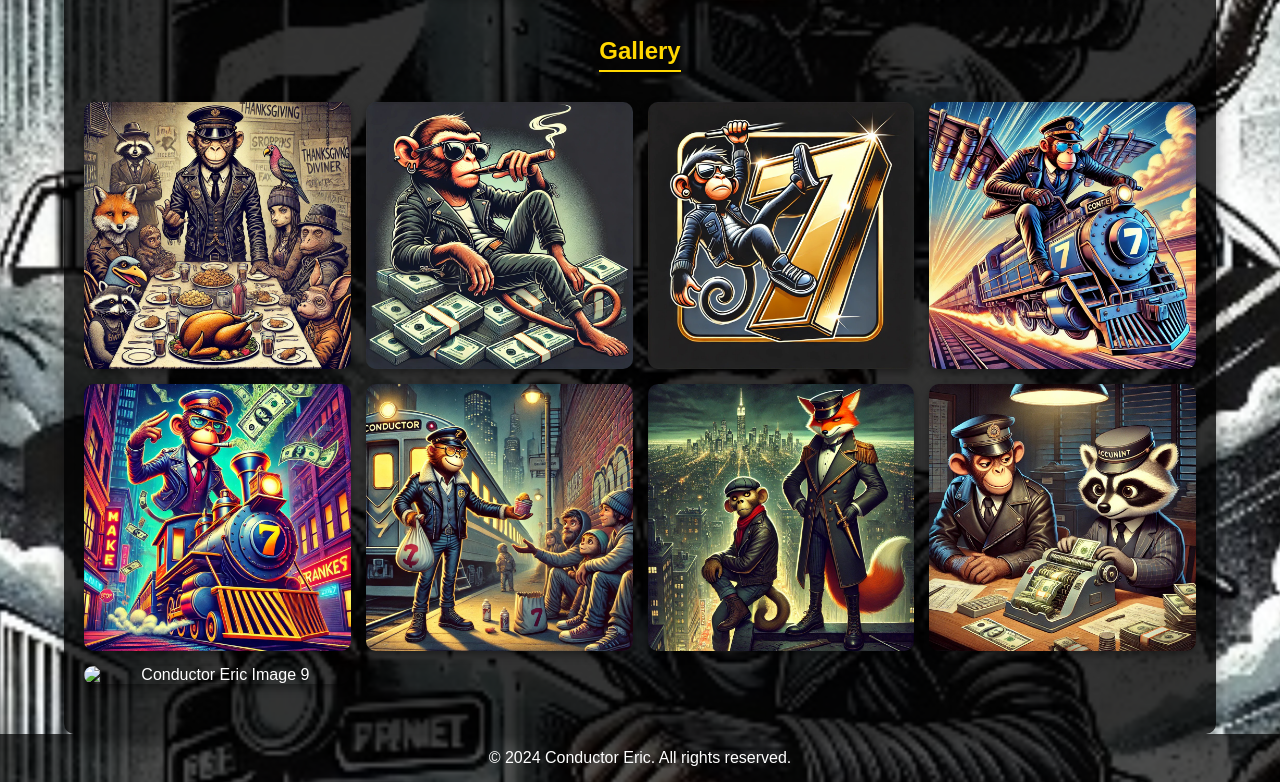
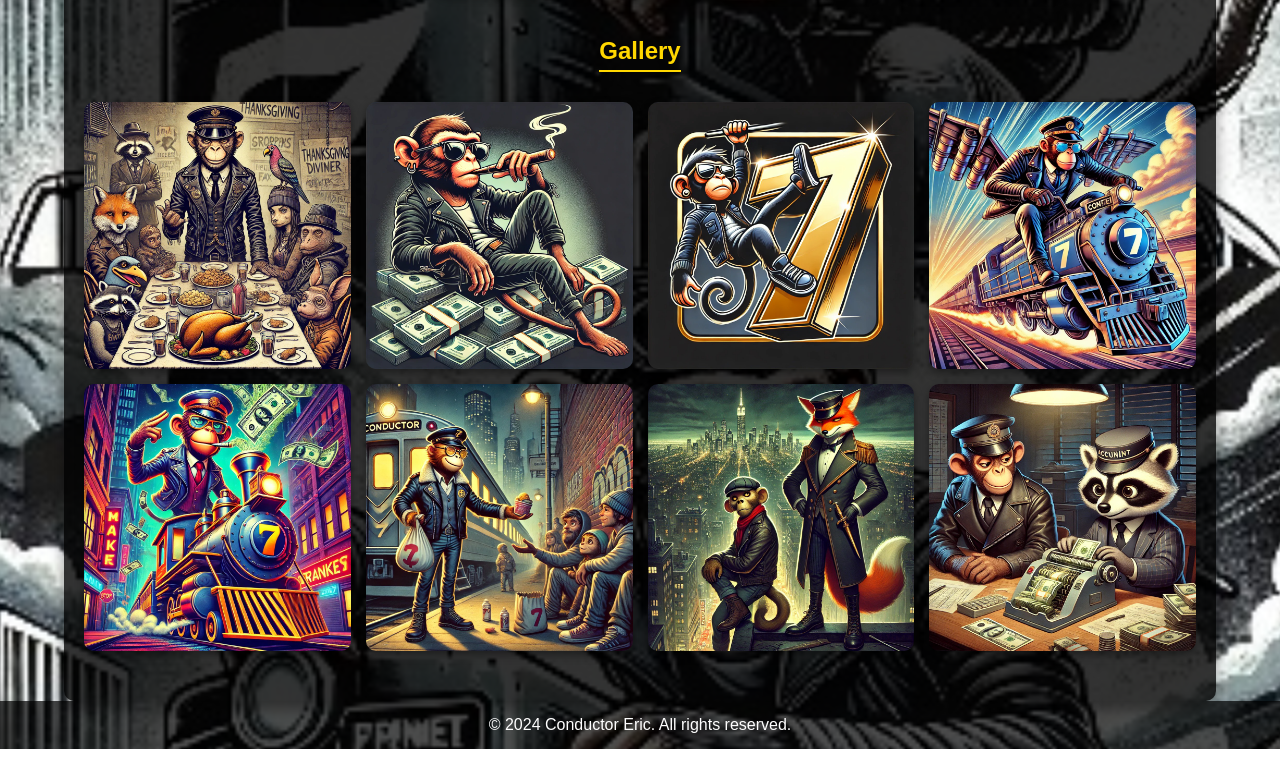
Before and after one commit to Eric-ops-star/ConductorEric.github.io, a plain HTML site: page index.html in a window 1280 px wide. Shown: the part 533-1315 px from the top of the page. After the commit the page ends 1282 px from the top, so only its background shows below. Drawn offline with Linux system fonts and the light colour scheme.

Commit message:
image file correcton

```diff
--- a/index.html
+++ b/index.html
@@ -144,7 +144,6 @@
                 <img src="PHOTO-2024-12-01-11-48-02 7.jpg" alt="Conductor Eric Image 6">
                 <img src="PHOTO-2024-12-01-11-48-02 6.jpg" alt="Conductor Eric Image 7">
                 <img src="PHOTO-2024-12-01-11-48-02 5.jpg" alt="Conductor Eric Image 8">
-                <img src="PHOTO-2024-12-01-11-48-02 4.jpg" alt="Conductor Eric Image 9">
             </div>
         </div>
     </div>
```
